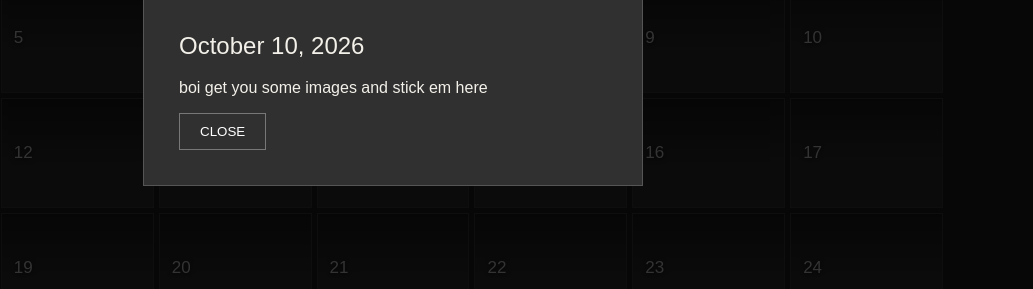
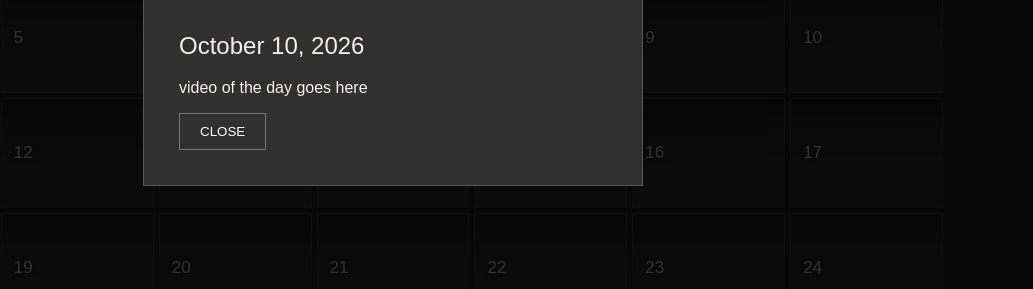
Before and after one commit to ibm-7094a/ibm-7094a.github.io, a plain HTML site: page index.html in a window 1280 px wide. Both pictures are taken after a click on the button "10". Shown: the part 319-608 px from the top of the page, 247-1280 px from the left. Drawn offline with Linux system fonts and the light colour scheme.

Commit message:
Update index.html

```diff
--- a/index.html
+++ b/index.html
@@ -217,7 +217,7 @@
 <div class="overlay" id="overlay">
   <div class="popup">
     <h2 id="selectedDate"></h2>
-    <p>boi get you some images and stick em here</p>
+    <p>video of the day goes here</p>
     <button class="close" onclick="closePopup()">CLOSE</button>
   </div>
 </div>
```
